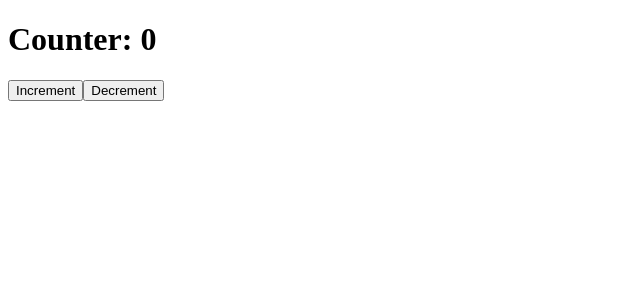
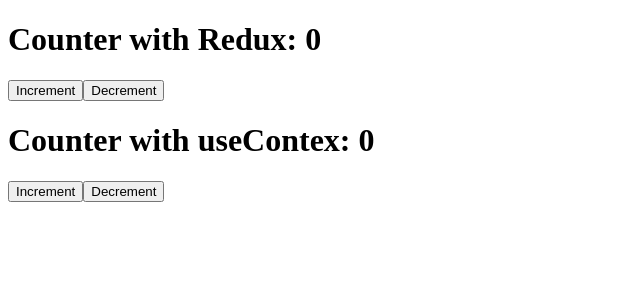
Before and after one commit to Abujd/e-placement, a Next.js app: page /counter in a window 1280 px wide. Shown: the top 300 px of the page, without its empty margins (0-640 px from the left). Built offline with nearby package versions, Linux system fonts and the light colour scheme.

Commit message:
Implemented the Context

```diff
--- a/components/counter/Counter.js
+++ b/components/counter/Counter.js
@@ -1,18 +1,24 @@
-import {increment, decrement } from '@/utils/counterSlice';
-import React from 'react';
-import { useDispatch, useSelector } from 'react-redux';
+import { CounterContext } from "@/utils/counterContext";
+import { increment, decrement } from "@/utils/counterSlice";
+import React, { useContext } from "react";
+import { useDispatch, useSelector } from "react-redux";
 
 function Counter() {
-    const dispatch = useDispatch()
-    const count = useSelector((state) => state.counter.value)
+  const dispatch = useDispatch();
+  const count1 = useSelector((state) => state.counter.value);
 
+  const { count, handleIncrement, handleDecrement } =
+    useContext(CounterContext);
 
-    console.log("count",count);
   return (
     <div>
-        <h1>Counter: {count}</h1>
+      <h1>Counter with Redux: {count1}</h1>
       <button onClick={() => dispatch(increment())}>Increment</button>
       <button onClick={() => dispatch(decrement())}>Decrement</button>
+
+      <h1>Counter with useContex: {count}</h1>
+      <button onClick={() => handleIncrement()}>Increment</button>
+      <button onClick={() => handleDecrement()}>Decrement</button>
     </div>
   );
 }
--- a/pages/counter.js
+++ b/pages/counter.js
@@ -3,11 +3,14 @@
 import { Provider } from "react-redux";
 import Counter from "@/components/counter/Counter";
 import { store } from "@/utils/store";
+import { CounterProvider } from "@/utils/counterContext";
 
 export default function CounterMain() {
   return (
     <Provider store={store}>
-      <Counter />
+      <CounterProvider>
+        <Counter />
+      </CounterProvider>
     </Provider>
   );
 }
--- /dev/null
+++ b/utils/counterContext.js
@@ -0,0 +1,25 @@
+import React, { createContext, useContext, useState } from 'react';
+
+const CounterContext = createContext();
+
+
+const CounterProvider = ({ children }) => {
+    const [count, setCount] = useState(0);
+
+    const handleIncrement = () => {
+        setCount(count + 1);
+      };
+
+      const handleDecrement = () => {
+        setCount(count - 1);
+      };
+
+      return (
+        <CounterContext.Provider value={{count, handleIncrement, handleDecrement}}>
+            {children}
+        </CounterContext.Provider>
+      );
+
+};
+
+export { CounterProvider, CounterContext };
```
Lines whose indentation alone changed are shown as unchanged.
